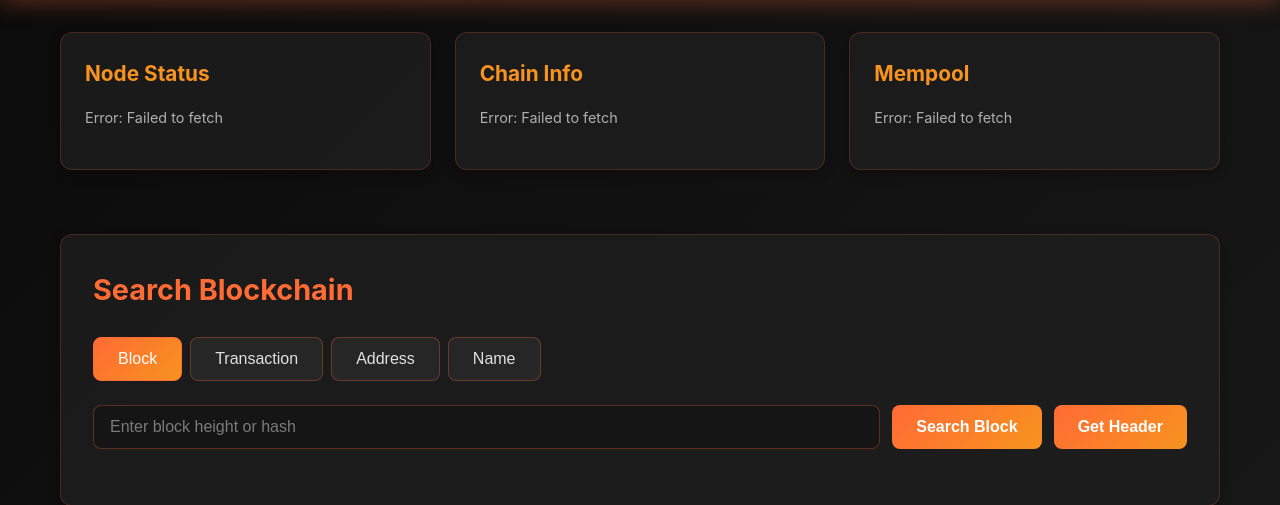
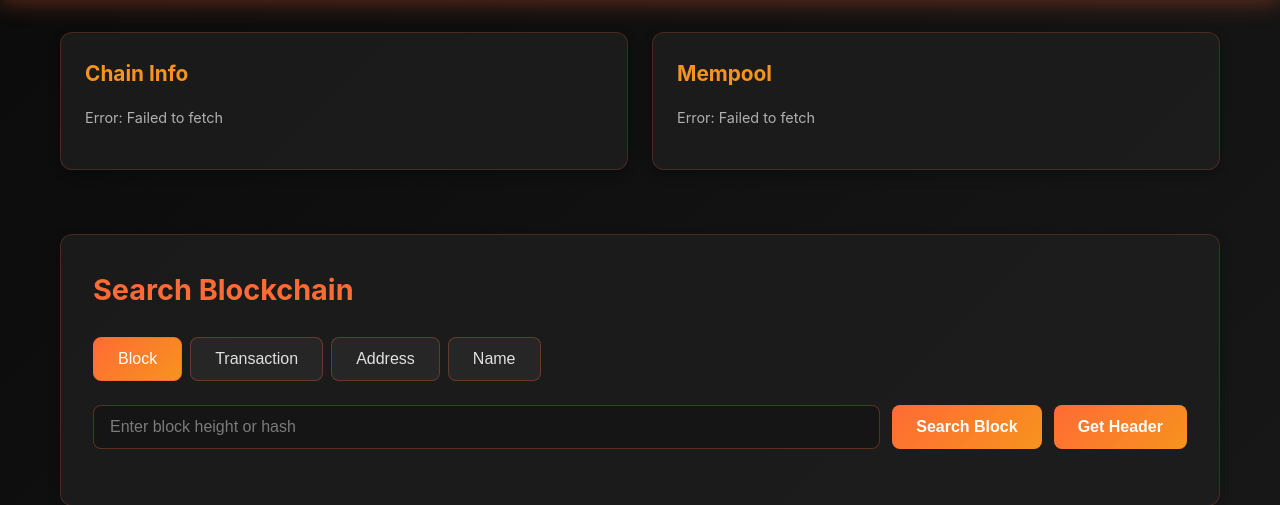
Before and after one commit to Nathanwoodburn/FireExplorer, a Flask app: page / in a window 1280 px wide. Shown: the part 180-685 px from the top of the page. Run offline with Flask 3, Linux system fonts and the light colour scheme.

Commit message:
feat: Add namehash redirect and remove status panel

```diff
--- a/templates/index.html
+++ b/templates/index.html
@@ -20,10 +20,6 @@
     <main class="container">
         <!-- Status Cards -->
         <section class="status-section">
-            <div class="card status-card">
-                <h3>Node Status</h3>
-                <div id="node-status" class="status-content">Loading...</div>
-            </div>
             <div class="card status-card">
                 <h3>Chain Info</h3>
                 <div id="chain-status" class="status-content">Loading...</div>
@@ -872,9 +868,6 @@
 
         // Load status on page load
         async function loadStatus() {
-            const nodeStatus = await apiCall('status');
-            displayResult('node-status', nodeStatus, 'status');
-
             const chainStatus = await apiCall('chain');
             if (chainStatus.chain) {
                 document.getElementById('chain-status').innerHTML = formatChainData(chainStatus.chain);
@@ -1040,7 +1033,17 @@
                 return;
             }
             const data = await apiCall(`namehash/${nameHash}`);
-            displayResult('name-result', data);
+
+            // Check if result is valid and redirect to name page
+            const resultElement = document.getElementById('name-result');
+            if (data.error) {
+                resultElement.innerHTML = `<div class="error">Error: ${data.error.message ? data.error.message : "Failed to lookup hash"}</div>`;
+            } else if (data.result && typeof data.result === 'string') {
+                // Valid name found, redirect to name page
+                window.location.href = `/name/${data.result}`;
+            } else {
+                resultElement.innerHTML = `<div class="error">No name found for this hash</div>`;
+            }
         }
 
         async function searchCoin() {
```
